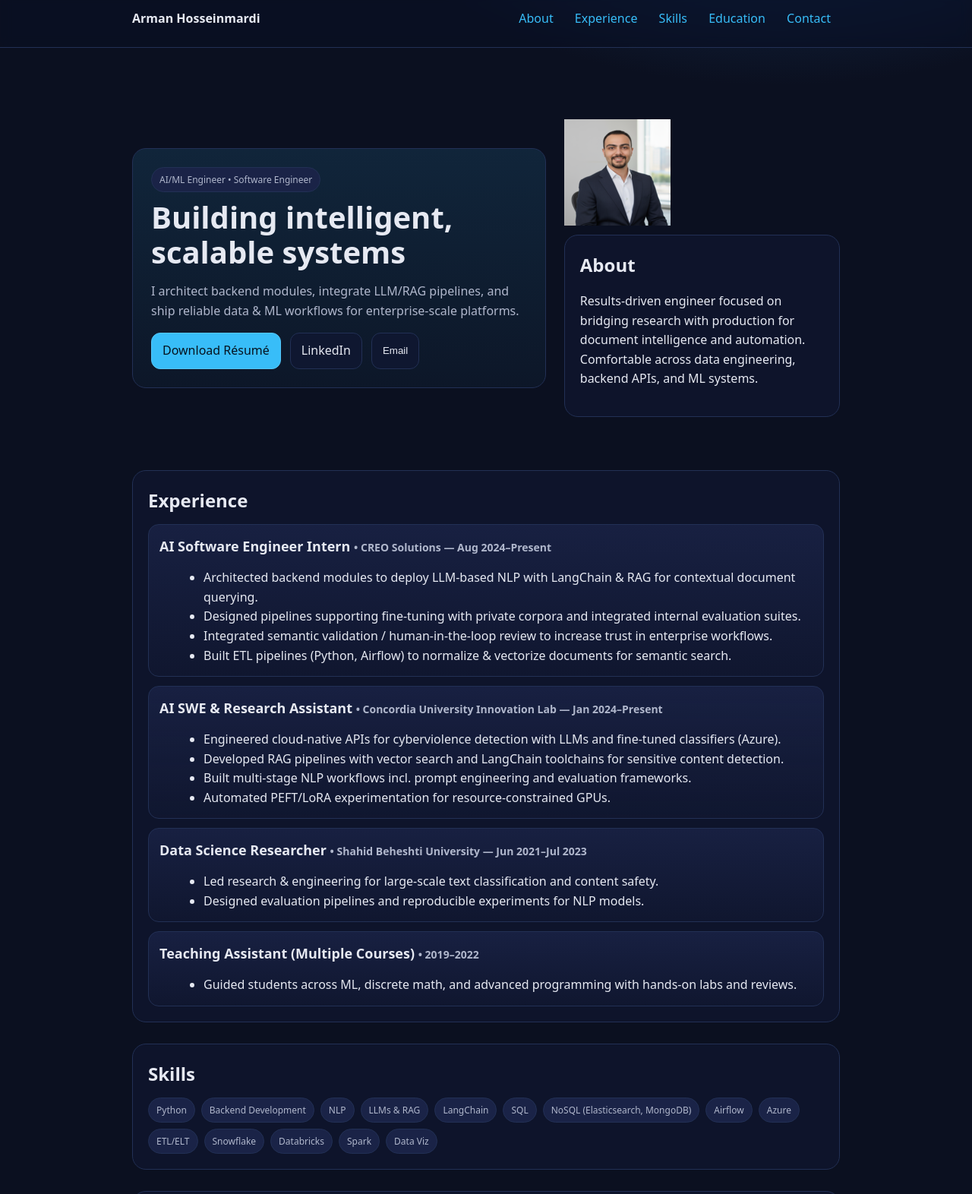
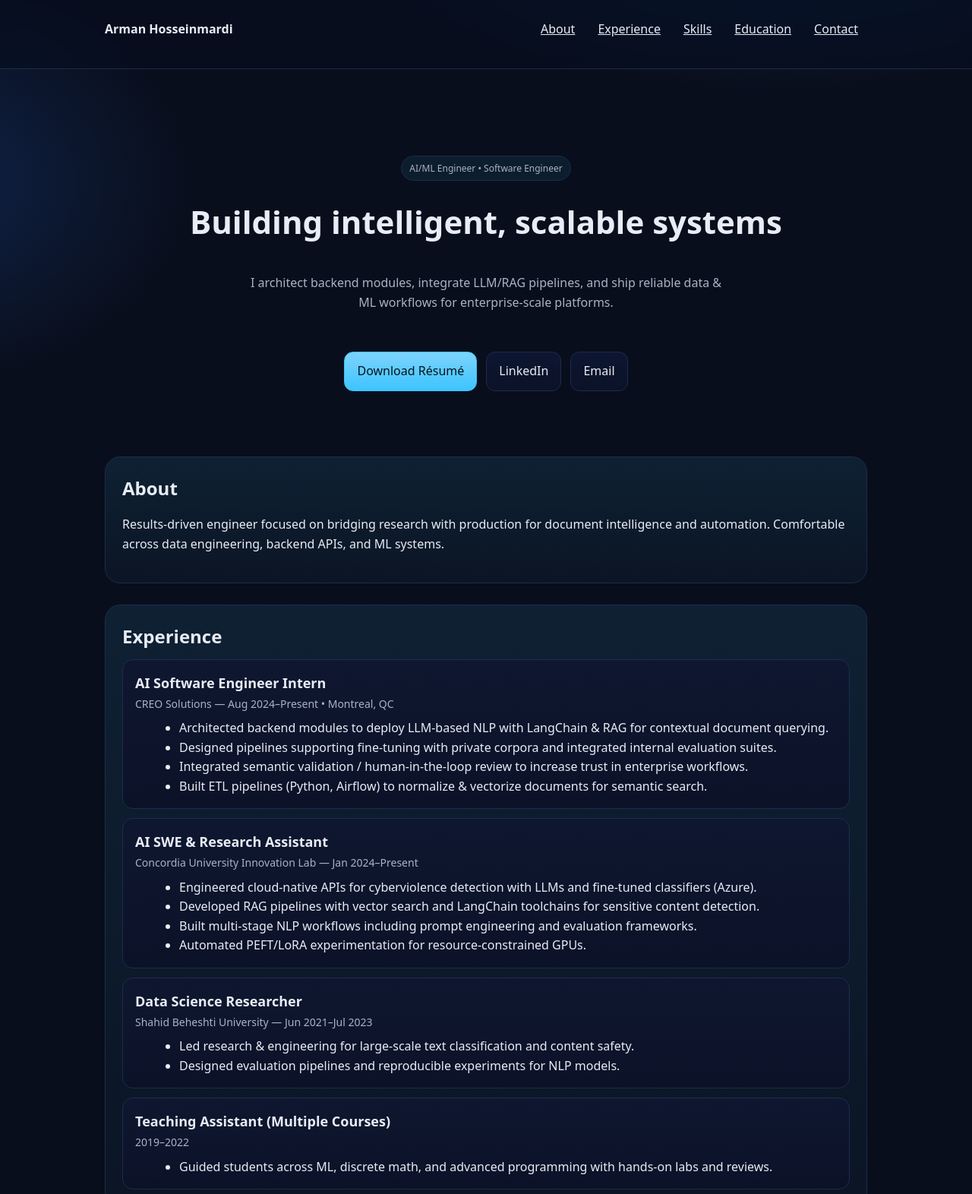
Before and after one commit to armanhm/armanhm.github.io, a plain HTML site: page index.html in a window 1280 px wide. Shown: the part 12-1584 px from the top of the page at 76% size. Drawn offline with Linux system fonts and the light colour scheme.

Commit message:
Revise index.html for SEO and layout enhancements
Updated the title and meta descriptions for better clarity and SEO. Adjusted styles and layout for improved responsiveness and aesthetics.

```diff
--- a/index.html
+++ b/index.html
@@ -3,59 +3,76 @@
 <head>
   <meta charset="utf-8" />
   <meta name="viewport" content="width=device-width, initial-scale=1" />
-  <title>Arman Hosseinmardi — AI/ML & Software Engineer</title>
-  <meta name="description" content="Resume website for Arman Hosseinmardi — AI/ML Engineer & Software Engineer. Projects, experience, skills, and contact." />
-  <meta property="og:title" content="Arman Hosseinmardi — AI/ML & Software Engineer" />
-  <meta property="og:description" content="Projects, experience, skills, and contact." />
+  <meta name="color-scheme" content="dark light" />
+  <title>Arman Hosseinmardi — Resume</title>
+  <meta name="description" content="Arman Hosseinmardi · AI/ML & Software Engineer. Experience, skills, education, and contact." />
+  <meta property="og:title" content="Arman Hosseinmardi — Resume" />
+  <meta property="og:description" content="AI/ML & Software Engineer. Experience, skills, education, and contact." />
   <meta property="og:type" content="website" />
-  <meta property="og:url" content="https://YOUR-USERNAME.github.io" />
+  <meta property="og:url" content="https://armanhm.github.io" />
   <meta name="theme-color" content="#0ea5e9" />
   <link rel="icon" href="favicon.ico" />
   <style>
-    :root{--bg:#0b1020;--panel:#111832;--text:#e6e9f2;--muted:#b0b7cc;--brand:#38bdf8;--chip:#1a2347;--stroke:#223055}
+    :root{
+      --bg:#090e1c;--panel:#0f1730;--panel-2:#0b1228;--text:#e8ecf5;--muted:#aab2c5;--stroke:#1e2b4d;--brand:#3cc5ff;--brand-2:#7dd3fc;--good:#10b981
+    }
     *{box-sizing:border-box}
     html{scroll-behavior:smooth}
-    body{margin:0;font:16px/1.6 system-ui, -apple-system, Segoe UI, Roboto, Helvetica, Arial; color:var(--text); background:radial-gradient(1000px 600px at 80% -10%, #193a64 0%, #0b1020 60%), var(--bg)}
-    a{color:var(--brand);text-decoration:none}
+    body{margin:0;font:16px/1.6 system-ui,-apple-system,Segoe UI,Roboto,Helvetica,Arial;color:var(--text);background:
+      radial-gradient(1200px 700px at 80% -10%, #15325c 0%, transparent 55%),
+      radial-gradient(700px 500px at -10% 10%, #10244b 0%, transparent 55%),
+      var(--bg)}
+    a{color:var(--brand)}
     a:hover{text-decoration:underline}
-    .container{max-width:980px;margin:0 auto;padding:24px}
-    header{position:sticky;top:0;backdrop-filter:saturate(140%) blur(8px);background:rgba(11,16,32,.6);border-bottom:1px solid var(--stroke);z-index:50}
-    nav{display:flex;gap:18px;align-items:center;justify-content:space-between}
-    nav .links a{padding:10px 12px;border-radius:10px}
-    nav .links a:hover{background:var(--chip)}
-    .hero{display:grid;grid-template-columns:1.2fr .8fr;gap:24px;align-items:center;padding:42px 0}
-    .hero .card{background:linear-gradient(180deg, rgba(56,189,248,.12), rgba(56,189,248,.04));border:1px solid var(--stroke);border-radius:18px;padding:24px}
-    .tag{display:inline-block;padding:6px 10px;border:1px solid var(--stroke);border-radius:999px;background:var(--chip);color:var(--muted);font-size:12px;margin-right:8px}
-    .title{font-size:40px;line-height:1.15;margin:10px 0 6px}
-    .subtitle{color:var(--muted)}
-    .cta{display:flex;gap:12px;margin-top:16px;flex-wrap:wrap}
-    .btn{display:inline-flex;align-items:center;gap:8px;padding:10px 14px;border-radius:12px;border:1px solid var(--stroke);background:#0f1730;color:var(--text);cursor:pointer}
-    .btn.primary{background:var(--brand);color:#06131f;border-color:#54c7fb}
-    .btn:hover{filter:brightness(1.05)}
+    .container{max-width:1060px;margin:0 auto;padding:28px}
+
+    /* Header */
+    header{position:sticky;top:0;z-index:40;background:rgba(9,14,28,.65);backdrop-filter:saturate(140%) blur(8px);border-bottom:1px solid var(--stroke)}
+    nav{display:flex;align-items:center;justify-content:space-between;gap:16px}
+    .brand{font-weight:700}
+    .navlinks{display:flex;gap:6px;flex-wrap:wrap}
+    .navlinks a{padding:10px 12px;border-radius:10px;color:var(--text)}
+    .navlinks a:hover{background:rgba(255,255,255,.04)}
+
+    /* Hero */
+    .hero{display:grid;gap:22px;place-items:center;padding:58px 0}
+    .badge{display:inline-flex;gap:8px;align-items:center;padding:6px 10px;border:1px solid var(--stroke);border-radius:999px;background:rgba(60,197,255,.08);color:var(--muted);font-size:12px}
+    h1.title{margin:8px 0 6px;font-size:42px;line-height:1.15;text-align:center}
+    .subtitle{color:var(--muted);text-align:center;max-width:70ch}
+    .ctas{display:flex;gap:12px;flex-wrap:wrap;justify-content:center;margin-top:14px}
+    .btn{display:inline-flex;align-items:center;gap:8px;padding:12px 16px;border-radius:12px;border:1px solid var(--stroke);background:linear-gradient(180deg,#0d1631,#0b1228);color:var(--text);text-decoration:none}
+    .btn.primary{background:linear-gradient(180deg,var(--brand-2),var(--brand));color:#051420;border-color:#3cc5ff}
+
+    /* Cards */
     section{margin:28px 0}
-    .section-card{background:rgba(17,24,50,.6);border:1px solid var(--stroke);border-radius:18px;padding:20px}
-    h2{font-size:24px;margin:0 0 12px}
-    .grid{display:grid;gap:12px}
-    .grid.cols-2{grid-template-columns:1fr 1fr}
-    .xp{display:grid;gap:6px;padding:14px;border:1px solid var(--stroke);border-radius:14px;background:linear-gradient(180deg, rgba(26,35,71,.8), rgba(17,24,50,.6))}
-    .xp h3{margin:0;font-size:18px}
-    .xp .where{color:var(--muted);font-size:14px}
-    .xp ul{margin:8px 0 0 18px}
+    .card{background:linear-gradient(180deg,rgba(60,197,255,.10),rgba(60,197,255,.04));border:1px solid var(--stroke);border-radius:20px;padding:22px}
+    h2{margin:0 0 10px;font-size:24px}
+
+    /* Experience */
+    .xp{display:grid;gap:12px}
+    .xp-item{padding:16px;border:1px solid var(--stroke);border-radius:14px;background:linear-gradient(180deg,var(--panel),var(--panel-2))}
+    .xp-item h3{margin:0 0 2px;font-size:18px}
+    .meta{color:var(--muted);font-size:14px}
+    .xp-item ul{margin:8px 0 0 18px}
+
+    /* Skills */
     .chips{display:flex;flex-wrap:wrap;gap:8px}
-    .chip{padding:6px 10px;background:var(--chip);border:1px solid var(--stroke);border-radius:999px;color:var(--muted);font-size:12px}
+    .chip{padding:6px 10px;border:1px solid var(--stroke);border-radius:999px;background:#0f1a36;color:var(--muted);font-size:12px}
+
+    /* Footer */
     footer{padding:28px 0;color:var(--muted);text-align:center}
-    .avatar{width:140px;height:140px;border-radius:20px;border:1px solid var(--stroke);background:linear-gradient(180deg, #1a2347, #0e1631);display:flex;align-items:center;justify-content:center;font-weight:700;color:#94e0ff}
-    .right-card{display:grid;gap:12px}
-    .kbd{font-family:ui-monospace, SFMono-Regular, Menlo, Monaco, Consolas, "Liberation Mono", "Courier New", monospace;background:#0c142b;border:1px solid var(--stroke);padding:2px 6px;border-radius:6px}
-    @media (max-width:900px){.hero{grid-template-columns:1fr}}
+
+    @media (max-width:760px){
+      h1.title{font-size:34px}
+    }
   </style>
 </head>
 <body>
   <header>
     <div class="container">
       <nav>
-        <strong>Arman Hosseinmardi</strong>
-        <div class="links">
+        <div class="brand">Arman Hosseinmardi</div>
+        <div class="navlinks">
           <a href="#about">About</a>
           <a href="#experience">Experience</a>
           <a href="#skills">Skills</a>
@@ -67,66 +84,68 @@
   </header>
 
   <main class="container">
-    <section class="hero">
-      <div class="card">
-        <span class="tag">AI/ML Engineer • Software Engineer</span>
-        <h1 class="title">Building intelligent, scalable systems</h1>
-        <p class="subtitle">I architect backend modules, integrate LLM/RAG pipelines, and ship reliable data & ML workflows for enterprise-scale platforms.</p>
-        <div class="cta">
-          <a class="btn primary" href="./Resume-Arman-Hosseinmardi.pdf" download>Download Résumé</a>
-          <a class="btn" href="https://www.linkedin.com/in/arman-hosseinmardi" target="_blank" rel="noopener">LinkedIn</a>
-          <button class="btn" onclick="document.getElementById('email').click()">Email</button>
-        </div>
-      </div>
-      <div class="right-card">
-        <div class="avatar">
-          <img src="Profile%20Picture%20github.png" alt="Profile photo of Arman Hosseinmardi" />
-        </div>
-        <div class="section-card" id="about">
-          <h2>About</h2>
-          <p>Results-driven engineer focused on bridging research with production for document intelligence and automation. Comfortable across data engineering, backend APIs, and ML systems.</p>
-        </div>
+    <!-- Hero -->
+    <section class="hero" id="top">
+      <span class="badge">AI/ML Engineer • Software Engineer</span>
+      <h1 class="title">Building intelligent, scalable systems</h1>
+      <p class="subtitle">I architect backend modules, integrate LLM/RAG pipelines, and ship reliable data & ML workflows for enterprise-scale platforms.</p>
+      <div class="ctas">
+        <a class="btn primary" href="./Resume-Arman-Hosseinmardi.pdf" download>Download Résumé</a>
+        <a class="btn" href="https://www.linkedin.com/in/arman-hosseinmardi" target="_blank" rel="noopener">LinkedIn</a>
+        <a class="btn" href="mailto:armanhosseinmardi@gmail.com">Email</a>
       </div>
     </section>
 
-    <section id="experience" class="section-card">
+    <!-- About -->
+    <section id="about" class="card">
+      <h2>About</h2>
+      <p>Results-driven engineer focused on bridging research with production for document intelligence and automation. Comfortable across data engineering, backend APIs, and ML systems.</p>
+    </section>
+
+    <!-- Experience -->
+    <section id="experience" class="card">
       <h2>Experience</h2>
-      <div class="grid">
-        <article class="xp">
-          <h3>AI Software Engineer Intern <span class="where">• CREO Solutions — Aug 2024–Present</span></h3>
+      <div class="xp">
+        <div class="xp-item">
+          <h3>AI Software Engineer Intern</h3>
+          <div class="meta">CREO Solutions — Aug 2024–Present • Montreal, QC</div>
           <ul>
             <li>Architected backend modules to deploy LLM-based NLP with LangChain & RAG for contextual document querying.</li>
             <li>Designed pipelines supporting fine-tuning with private corpora and integrated internal evaluation suites.</li>
             <li>Integrated semantic validation / human-in-the-loop review to increase trust in enterprise workflows.</li>
             <li>Built ETL pipelines (Python, Airflow) to normalize & vectorize documents for semantic search.</li>
           </ul>
-        </article>
-        <article class="xp">
-          <h3>AI SWE & Research Assistant <span class="where">• Concordia University Innovation Lab — Jan 2024–Present</span></h3>
+        </div>
+        <div class="xp-item">
+          <h3>AI SWE & Research Assistant</h3>
+          <div class="meta">Concordia University Innovation Lab — Jan 2024–Present</div>
           <ul>
             <li>Engineered cloud-native APIs for cyberviolence detection with LLMs and fine-tuned classifiers (Azure).</li>
             <li>Developed RAG pipelines with vector search and LangChain toolchains for sensitive content detection.</li>
-            <li>Built multi-stage NLP workflows incl. prompt engineering and evaluation frameworks.</li>
+            <li>Built multi-stage NLP workflows including prompt engineering and evaluation frameworks.</li>
             <li>Automated PEFT/LoRA experimentation for resource-constrained GPUs.</li>
           </ul>
-        </article>
-        <article class="xp">
-          <h3>Data Science Researcher <span class="where">• Shahid Beheshti University — Jun 2021–Jul 2023</span></h3>
+        </div>
+        <div class="xp-item">
+          <h3>Data Science Researcher</h3>
+          <div class="meta">Shahid Beheshti University — Jun 2021–Jul 2023</div>
           <ul>
             <li>Led research & engineering for large-scale text classification and content safety.</li>
             <li>Designed evaluation pipelines and reproducible experiments for NLP models.</li>
           </ul>
-        </article>
-        <article class="xp">
-          <h3>Teaching Assistant (Multiple Courses) <span class="where">• 2019–2022</span></h3>
+        </div>
+        <div class="xp-item">
+          <h3>Teaching Assistant (Multiple Courses)</h3>
+          <div class="meta">2019–2022</div>
           <ul>
             <li>Guided students across ML, discrete math, and advanced programming with hands-on labs and reviews.</li>
           </ul>
-        </article>
+        </div>
       </div>
     </section>
 
-    <section id="skills" class="section-card">
+    <!-- Skills -->
+    <section id="skills" class="card">
       <h2>Skills</h2>
       <div class="chips">
         <span class="chip">Python</span>
@@ -142,47 +161,35 @@
         <span class="chip">Snowflake</span>
         <span class="chip">Databricks</span>
         <span class="chip">Spark</span>
-        <span class="chip">Data Viz</span>
+        <span class="chip">Data Visualization</span>
       </div>
     </section>
 
-    <section id="education" class="section-card">
+    <!-- Education -->
+    <section id="education" class="card">
       <h2>Education</h2>
-      <div class="grid cols-2">
-        <div>
+      <div style="display:grid;gap:12px">
+        <div class="xp-item">
           <strong>Concordia University</strong>
-          <div class="subtitle">M.A.Sc., Information & Quality Systems Engineering — Sep 2023–Aug 2025</div>
+          <div class="meta">M.A.Sc., Information & Quality Systems Engineering — Sep 2023–Aug 2025</div>
         </div>
-        <div>
+        <div class="xp-item">
           <strong>Shahid Beheshti University</strong>
-          <div class="subtitle">B.Sc., Computer Engineering — Sep 2018–Jan 2023</div>
+          <div class="meta">B.Sc., Computer Engineering — Sep 2018–Jan 2023</div>
         </div>
       </div>
     </section>
 
-    <section id="contact" class="section-card">
+    <!-- Contact -->
+    <section id="contact" class="card">
       <h2>Contact</h2>
       <p>Montreal, Quebec, Canada</p>
       <p>
-        <a id="email" href="mailto:armanhosseinmardi@gmail.com">armanhosseinmardi@gmail.com</a> •
-        <a href="tel:+14384393515">+1 (438) 439-3515</a> •
+        <a id="email" href="mailto:armanhosseinmardi@gmail.com">armanhosseinmardi@gmail.com</a> ·
+        <a href="tel:+14384393515">+1 (438) 439-3515</a> ·
         <a href="https://www.linkedin.com/in/arman-hosseinmardi" target="_blank" rel="noopener">LinkedIn</a>
       </p>
     </section>
-
-    <section class="section-card" aria-label="Site usage instructions">
-      <h2>How this site is built</h2>
-      <p>Single-file static site. To customize, edit <span class="kbd">index.html</span>. Host via GitHub Pages in a repository named <span class="kbd">YOUR-USERNAME.github.io</span>. Replace <em>YOUR-USERNAME</em> with your GitHub username.</p>
-      <details>
-        <summary>Optional enhancements</summary>
-        <ul>
-          <li>Add <span class="kbd">favicon.ico</span> and a profile image (replace the <em>AH</em> placeholder box).</li>
-          <li>Track visits by embedding your preferred analytics snippet.</li>
-          <li>Set a custom domain (e.g., <em>arman.dev</em>) in repo Settings → Pages → Custom domain.</li>
-        </ul>
-      </details>
-    </section>
-
   </main>
 
   <footer>
```
